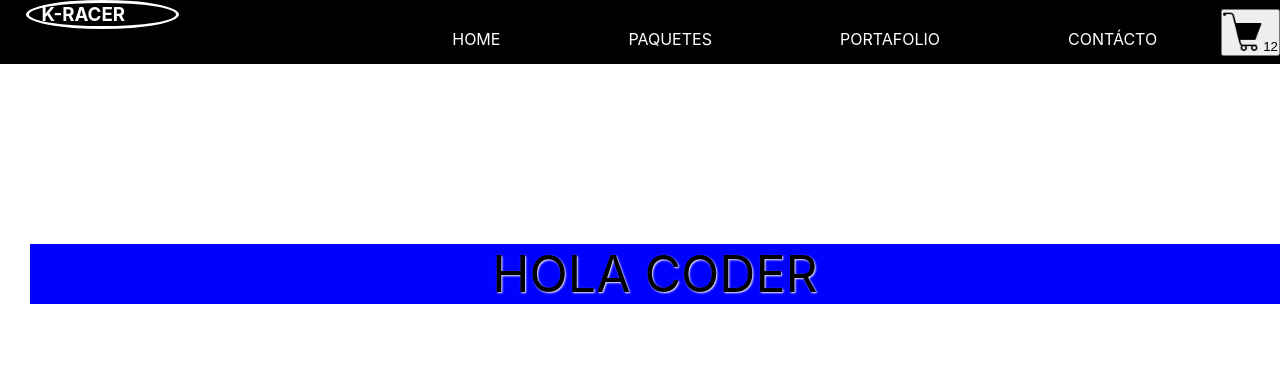
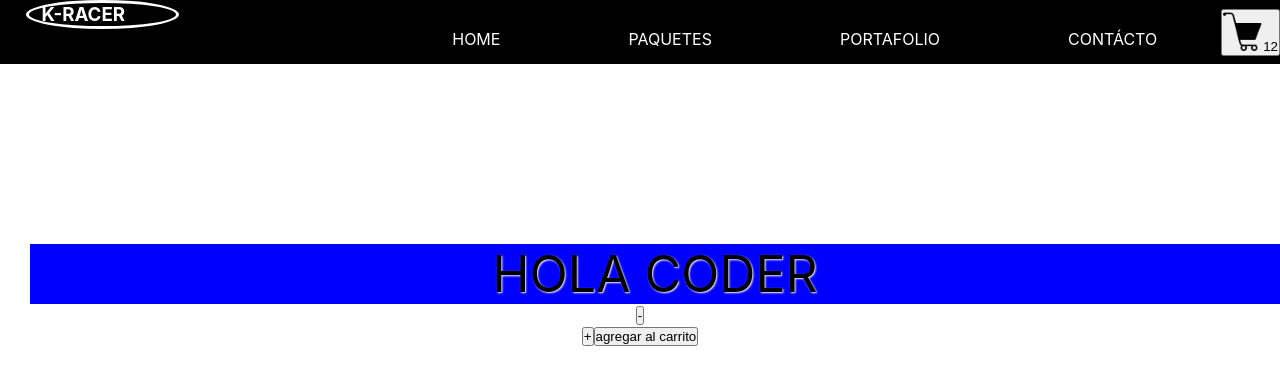
Before and after one commit to alissontatianamont/k-racer, a React (Create React App) app: page / in a window 1280 px wide. Shown: the top 384 px of the page. Built offline with nearby package versions, Linux system fonts and the light colour scheme; the HTML template or start-up script is replaced by a standard one.

Commit message:
desafio actualizado

```diff
--- /dev/null
+++ b/src/components/ItemCount.js
@@ -0,0 +1,36 @@
+import React,{useState} from 'react'
+
+
+const ItemCount = ({stock, initial, onAdd}) => {
+
+    const [count, setNumero]=useState(initial)
+    const[aviso]=useState(onAdd)
+    const mas = () =>{
+        if(count<stock){
+        setNumero(count +1)
+        }
+    }
+    const menos= ()=>{
+        if(count>1){
+        setNumero(count - 1)
+        }else{
+            setNumero(1)
+        }
+}
+const alerta=()=>{
+    alert(aviso)
+}
+    return (
+        <div>
+           <button onClick={menos}>-</button>
+           <h1>{count}</h1>
+           <button  onClick={mas}>+</button>
+           <button onClick={alerta}>agregar al carrito</button>
+
+        </div>
+    )
+
+}
+
+
+export default ItemCount
--- a/src/components/ItemListContainer.js
+++ b/src/components/ItemListContainer.js
@@ -1,8 +1,10 @@
+import ItemCount from './ItemCount'
 import './nav.css'
 
 function ItemListContainer ({greeting})  {
      return <>
         <p className="parrafo">{greeting}</p>
+        <ItemCount stock={20} intial={1} onAdd={"GRACIAS POR SU COMPRA :D"}/>
         </>
     }
 export default ItemListContainer
```
